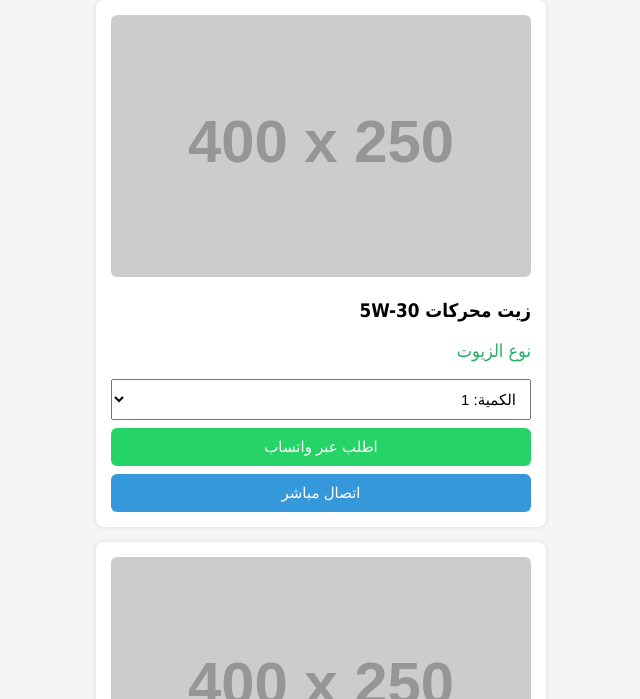
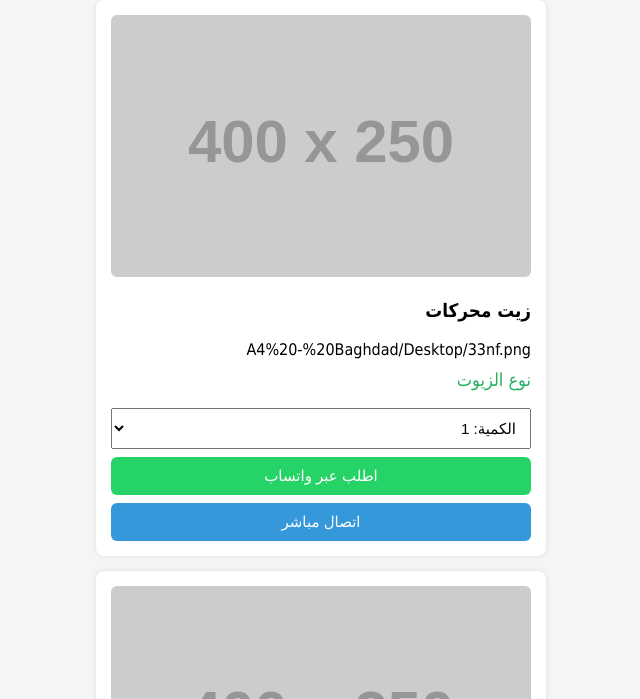
Before and after one commit to ammarabbas603-ai/admin123, a plain HTML site: page index.html in a window 1280 px wide. Shown: the part 101-800 px from the top of the page, without its empty margins (319-959 px from the left). Drawn offline with Linux system fonts and the light colour scheme; placeholder pictures from the web are drawn by us.

Commit message:
Fix product name in index.html

```diff
--- a/index.html
+++ b/index.html
@@ -48,7 +48,7 @@ select,button{
 <!-- المنتج 1 -->
 <div class="product">
   <img src="https://via.placeholder.com/400x250" alt="زيت محركات">
-  <h3>زيت محركات 5W-30</h3>
+  <h3>زيت محركات </h3>A4%20-%20Baghdad/Desktop/33nf.png
   <div class="price">نوع الزيوت</div>
 
   <select id="q1">
```
